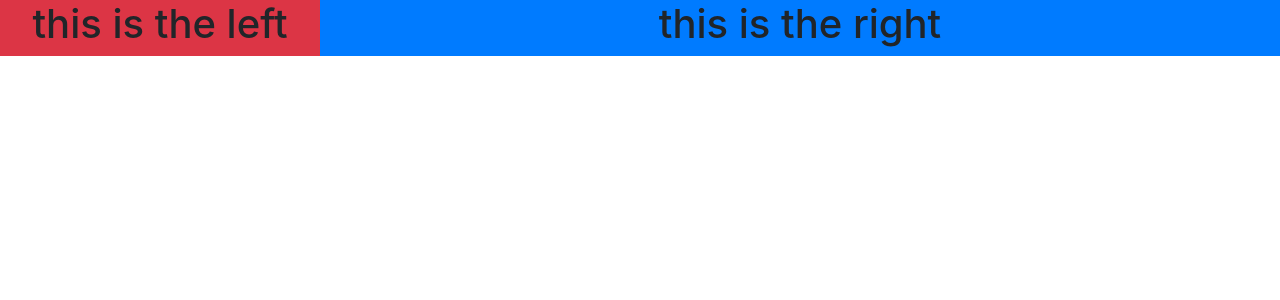
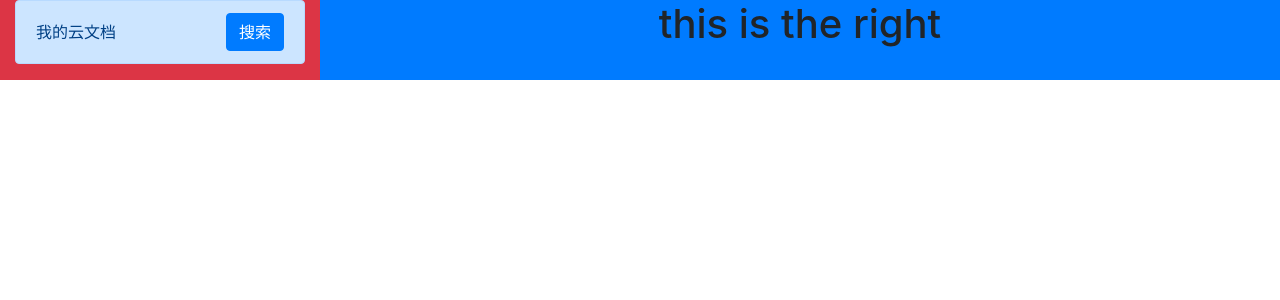
Before and after one commit to wangjiawei1996/Cloud-doc, a React (Create React App) app: page / in a window 1280 px wide. Shown: the top 300 px of the page. Built offline with nearby package versions, Linux system fonts and the light colour scheme.

Commit message:
fileinput in search and btn in react css to feed this list

```diff
--- a/src/App.js
+++ b/src/App.js
@@ -1,12 +1,16 @@
 import React from 'react';
 import './App.css';
 import 'bootstrap/dist/css/bootstrap.min.css'
+import FileSearch from './components/FileSearch'
 function App() {
   return (
     <div className="App container-fluid">
       <div className="row">
         <div className="col-3 bg-danger left-panel">
-          <h1>this is the left</h1>
+          <FileSearch
+            title='我的云文档'
+            onFileSearch={() => {}}
+          />
         </div>
         <div className="col-9 bg-primary right-panel">
           <h1>this is the right</h1>
--- /dev/null
+++ b/src/components/FileSearch.js
@@ -0,0 +1,39 @@
+import React, { useState } from 'react'
+const FileSearch = ({ title, onFileSearch }) => {
+  const [ inputActive, setInputActive ] = useState(false)
+  const [ value, setValue ] = useState('')
+  return (
+    <div className="alert alert-primary">
+      {
+        !inputActive &&
+        <div className="d-flex justify-content-between align-items-center">
+          <span>{title}</span>
+          <button
+            type="button"
+            className="btn btn-primary"
+            onClick={() => { setInputActive(true) }}
+          >
+            搜索
+          </button>
+        </div>
+      }
+      { inputActive &&
+        <div className="row">
+          <input
+            className="form-control col-8"
+            value={value}
+            onChange={(e) => { setValue(e.target.value)}}
+          />
+          <button
+            type="button"
+            className="btn btn-primary col-4"
+            onClick={() => { setInputActive(false) }}
+          >
+            关闭
+          </button>
+        </div>
+      }
+    </div>
+  )
+}
+export default FileSearch
```
